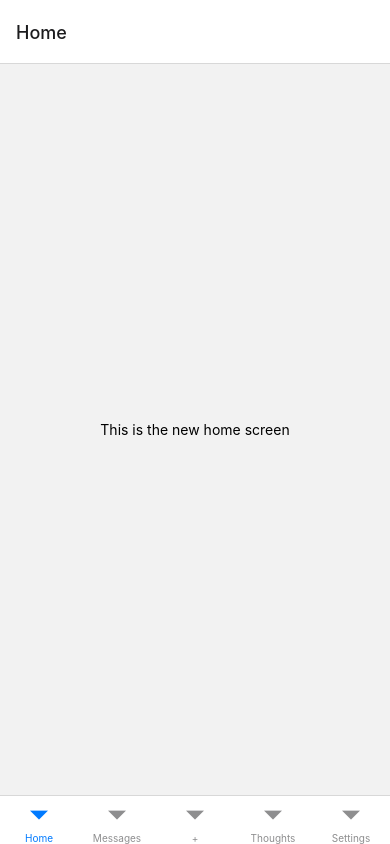
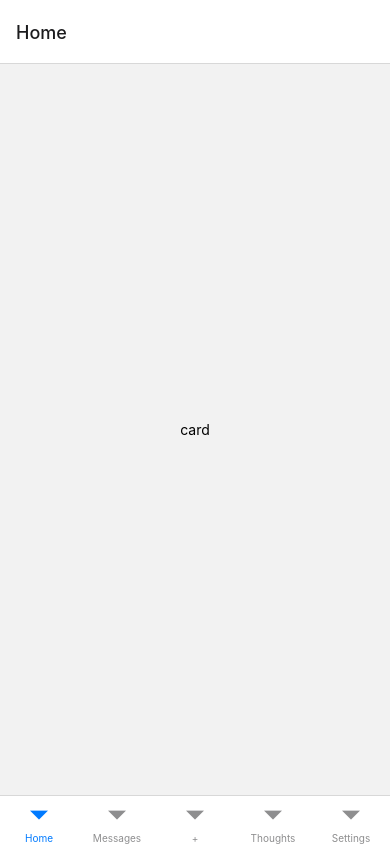
Before and after one commit to Group-15-2/imu, a React Native app: screen / in a window 390 px wide. Built offline with nearby package versions, Linux system fonts and the light colour scheme.

Commit message:
card component

```diff
--- a/Screens/Home.js
+++ b/Screens/Home.js
@@ -1,10 +1,12 @@
 import * as React from 'react';
 import { Text, View } from 'react-native';
+import Card from '../components/card';
 
 
-export default function Home() {  return (
+export default function Home() {
+  return (
     <View style={{ flex: 1, justifyContent: 'center', alignItems: 'center' }}>
-      <Text>This is the new home screen</Text>
+      <Card />
     </View>
   );
 };
--- a/components/card.js
+++ b/components/card.js
@@ -0,0 +1,10 @@
+import { Text, View } from 'react-native'
+import React from 'react'
+
+export default function Card() {
+    return (
+        <View>
+            <Text>card</Text>
+        </View>
+    );
+}
```
